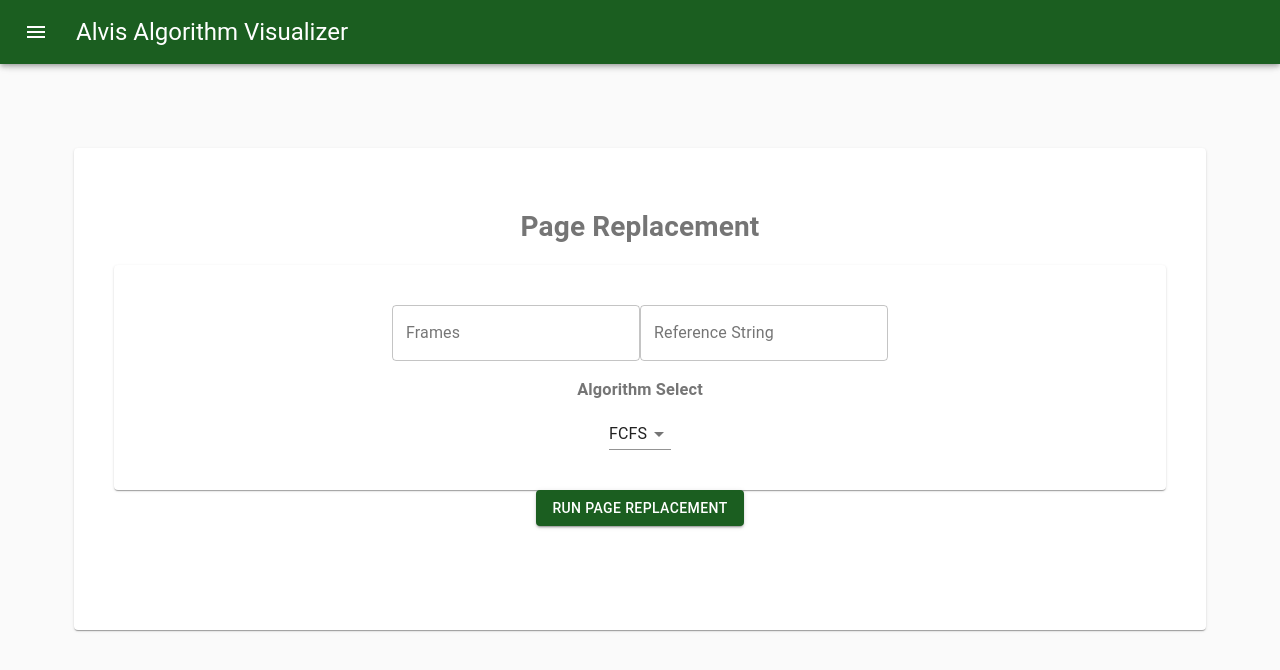
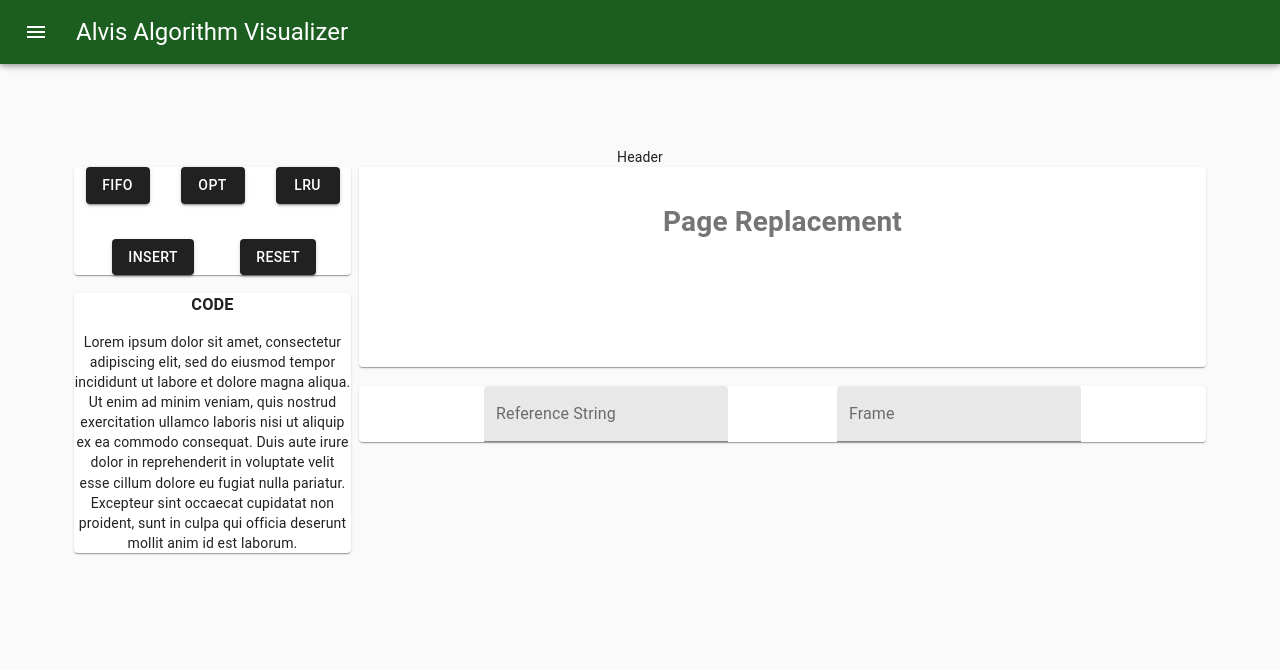
Before and after one commit to rblocker1017/Alvis-rblocker, a React (Create React App) app: page / in a window 1280 px wide. Shown: the top 670 px of the page. Built offline with nearby package versions, Linux system fonts and the light colour scheme.

Commit message:
1st commit, kinda working

```diff
--- a/src/pages/PageReplacement.js
+++ b/src/pages/PageReplacement.js
@@ -1,31 +1,39 @@
 import React, { useState } from 'react'
+import clsx from 'clsx';
 import Header from "../componenets/layout/header"
 import Button from "@material-ui/core/Button"
 import TextField from '@material-ui/core/TextField';
 import Grid from "@material-ui/core/Grid"
 import Paper from '@material-ui/core/Paper';
-import { makeStyles } from '@material-ui/core/styles';
+import { makeStyles,ThemeProvider, createMuiTheme } from '@material-ui/core/styles';
 import Typography from '@material-ui/core/Typography';
 import MenuItem from '@material-ui/core/MenuItem';
 import Select from '@material-ui/core/Select';
+import Box from '@material-ui/core/Box';
+import Container from '@material-ui/core/Container';
+import { grey, orange} from '@material-ui/core/colors';
+
 
 const useStyles = makeStyles((theme) => ({
   root: {
-    flexGrow: 1,
+    display: 'flex'
   },
   paper: {
-    padding: theme.spacing(5),
+    padding: theme.spacing(2),
     textAlign: 'center',
     color: theme.palette.text.secondary,
-    height: '100%'
+    height: "50%"
   },
+  button: {
+    '& > *': {
+      margin: theme.spacing(1),
+    },
+  },
+
 }));
 
 export default function PageReplacement() {
   const classes = useStyles();
-
-
-
   const [frames, setframes] = useState(2);
   const [input, setinput] = useState([]);
   const [displayBoolean, setDisplayBoolean] = useState(false);
@@ -348,63 +356,87 @@ export default function PageReplacement() {
   const handleChange = (event) => {
     settype(event.target.value);
   };
+  const theme = createMuiTheme({
+    palette:{
+      primary:{
+        main: grey[900],
+      }
+    }
+  })
   return (
-    <>
-      <Header  >
-        <Paper className={classes.paper}>
-          <h1> Page Replacement </h1>
-          <Grid>
-            <form noValidate autoComplete="off">
-              <Grid item xs={12}>
-                <Paper className={classes.paper}>
-                  <TextField id="outlined-size-normal" variant="outlined" label="Frames" onChange={(e) => { setframes(e.target.value) }} />
-                  <TextField id="outlined-size-normal" variant="outlined" label="Reference String " onChange={(e) => { setinput(e.target.value.split(',').map(Number)) }} />
-                  <h3>Algorithm Select</h3>
+    <Header>
+    <ThemeProvider theme = {theme}>
+    <Grid container direction = "column">
+      <Grid item>Header</Grid>
+      <Grid item container spacing = {1}>
+          <Grid item xs = {3}>
+          <Grid container direction = "column">
+            <Paper className={classes.buttons}>
+              <Grid container spacing = {1}>
+                <Grid item xs = {4}>
+                <Button variant="contained" color = "primary">FIFO</Button>
+                </Grid>
+                <Grid item xs = {4}>
+                <Button variant="contained" color = "primary">OPT</Button>
+                </Grid>
+                <Grid item xs = {4}>
+                <Button variant="contained" color = "primary">LRU</Button>
+                </Grid>
+                <Grid item xs = {12}>
+                  <h1>
+                  </h1>
+                </Grid>
+                <Grid item xs = {7}>
+                <Button variant="contained" color = "primary">Insert</Button>
+                </Grid>
+                <Grid item xs = {3}>
+                <Button variant="contained" color = "primary">Reset</Button>
+                </Grid>
+              </Grid>
+            </Paper>
+            </Grid>
+            <h2>
+            </h2>
+            <Paper className={classes.code}>
+              <h3>
+                CODE
+              </h3>
+              <p>
+              Lorem ipsum dolor sit amet, consectetur adipiscing elit,
+              sed do eiusmod tempor incididunt ut labore et dolore magna aliqua.
+              Ut enim ad minim veniam, quis nostrud exercitation ullamco laboris nisi ut aliquip ex ea commodo consequat.
+              Duis aute irure dolor in reprehenderit in voluptate velit esse cillum dolore eu fugiat nulla pariatur.
+              Excepteur sint occaecat cupidatat non proident, sunt in culpa qui officia deserunt mollit anim id est laborum.
+              </p>
+            </Paper>
+          </Grid>
+          <Grid item xs = {9}>
+          <Paper className={classes.paper}>
+            <h1>
+              Page Replacement
+            </h1>
+          </Paper>
+          <h1>
+          </h1>
+          <Grid item xs = {12}>
+          <Paper className={classes.fields}>
+            <Grid container>
+            <Grid item xs = {1}>
+              </Grid>
+                <Grid item xs = {5}>
+                  <TextField id="outlined-size-normal" variant="filled" label="Reference String"/>
+              </Grid>
+              <Grid item xs = {5}>
+              < TextField id="outlined-size-normal" variant="filled" label="Frame" color = "black"/>
+              </Grid>
+            </Grid>
+          </Paper>
+          </Grid>
+          </Grid>
+        </Grid>
+      </Grid>
+      </ThemeProvider>
+      </Header>
+  );
 
-
-
-                  <Select
-                    labelId="demo-simple-select-label"
-                    id="demo-simple-select"
-                    value={type}
-                    onChange={handleChange}
-                  >
-                    <MenuItem value={'fcfs'} onChange={() => { settype("fcfs"); console.log("Selected: FCFS"); }}>FCFS</MenuItem>
-
-                    <MenuItem value={'lru'} onClick={() => { settype("lru"); console.log("Selected: lru"); }}>LRU</MenuItem>
-
-                    <MenuItem value={'opt'} onClick={() => { settype("opt"); console.log("Selected: opt"); }}>OPT</MenuItem>
-
-
-
-                  </Select>
-
-                </Paper>
-
-              </Grid >
-            </form>
-            <Button variant="contained" color="primary" onClick={renderPageReplacement}>Run Page Replacement</Button>
-            {displayBoolean ? <>
-              <div style={{ display: "flex", justifyContent: "center", alignItems: "center" }}>
-
-                <table
-                >
-                  <tr>{tableHeader}</tr>
-                  {displayTable}
-                </table>
-
-              </div>
-
-              <Typography variant="h5" gutterBottom>
-                Page Faults: {faultCount}
-              </Typography>
-            </> : null}
-          </Grid>
-
-
-
-        </Paper>
-      </Header>
-    </>
-  )
 }
```
